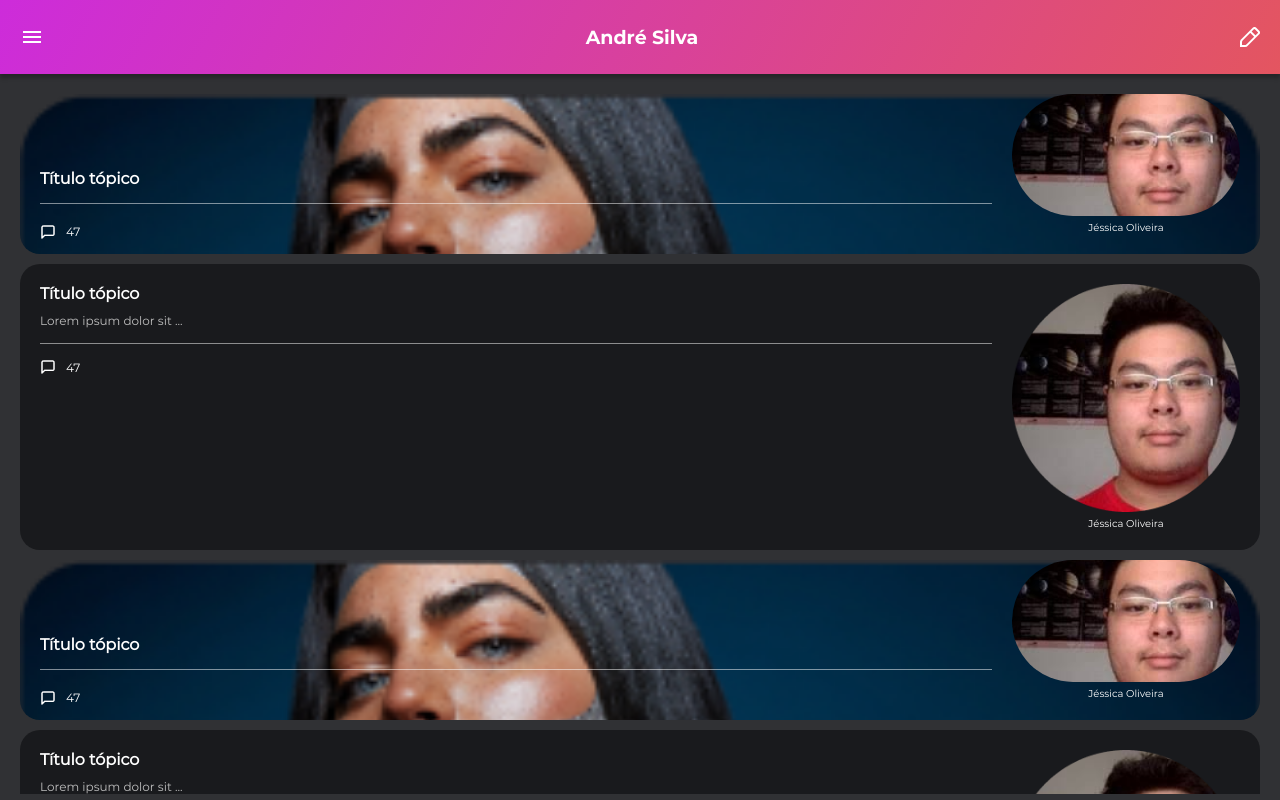
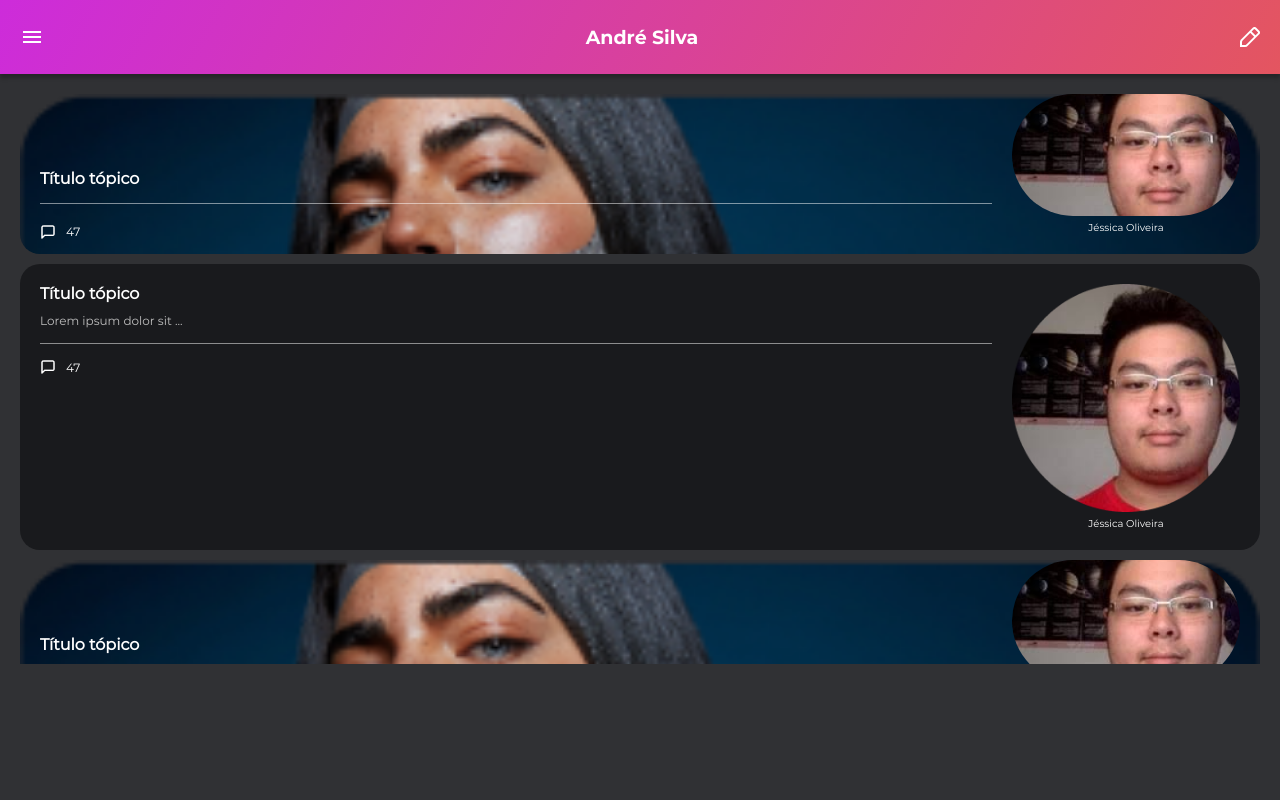
Before and after one commit to YukiFinamore/tribes-app, a React (Create React App) app: page /feed in a window 1280 px wide. Built offline with nearby package versions, Linux system fonts and the light colour scheme.

Commit message:
Update Feed styles

```diff
--- a/src/pages/Feed/styles.js
+++ b/src/pages/Feed/styles.js
@@ -23,7 +23,7 @@ export const TopicContainer = styled.div`
 	  justify-content: space-between;
 	  flex-direction: column;
 	  width: 100%;
-	  height: 700px;
+	  height: 570px;
 	  overflow: hidden;
 	  overflow-y: visible;
 
```
